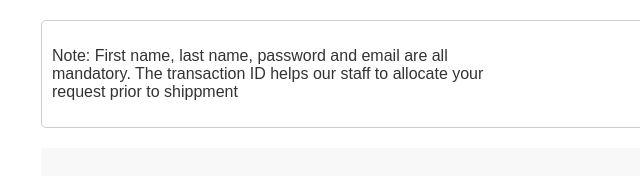
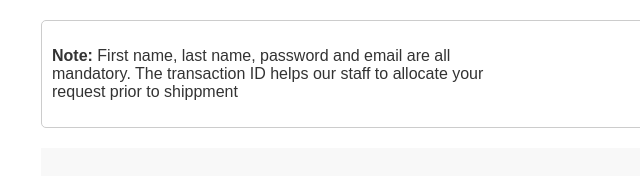
Before and after one commit to Steven5204/Web, a plain HTML site: page index.html in a window 1280 px wide. Shown: the part 238-414 px from the top of the page, 29-669 px from the left. Drawn offline with Linux system fonts and the light colour scheme.

Commit message:
"Note" bold formatted

```diff
--- a/index.html
+++ b/index.html
@@ -19,7 +19,7 @@
     <main>
         <section>
             <article>
-                <p>Note: First name, last name, password and email are all <br>
+                <p id="note"><strong>Note:</strong> First name, last name, password and email are all <br>
                 mandatory. The transaction ID helps our staff to allocate your <br>
                 request prior to shippment</p>
             </article>
```
